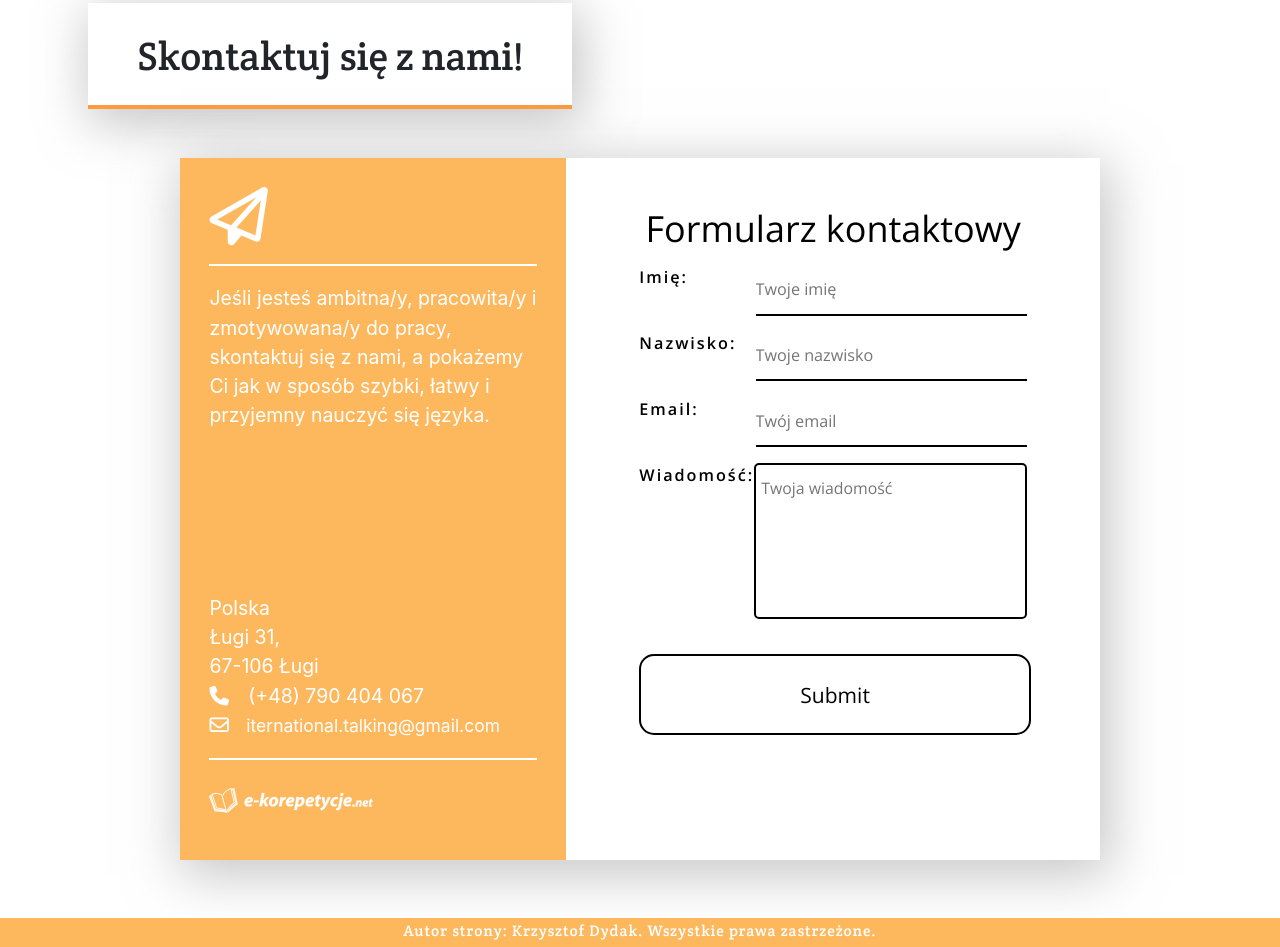
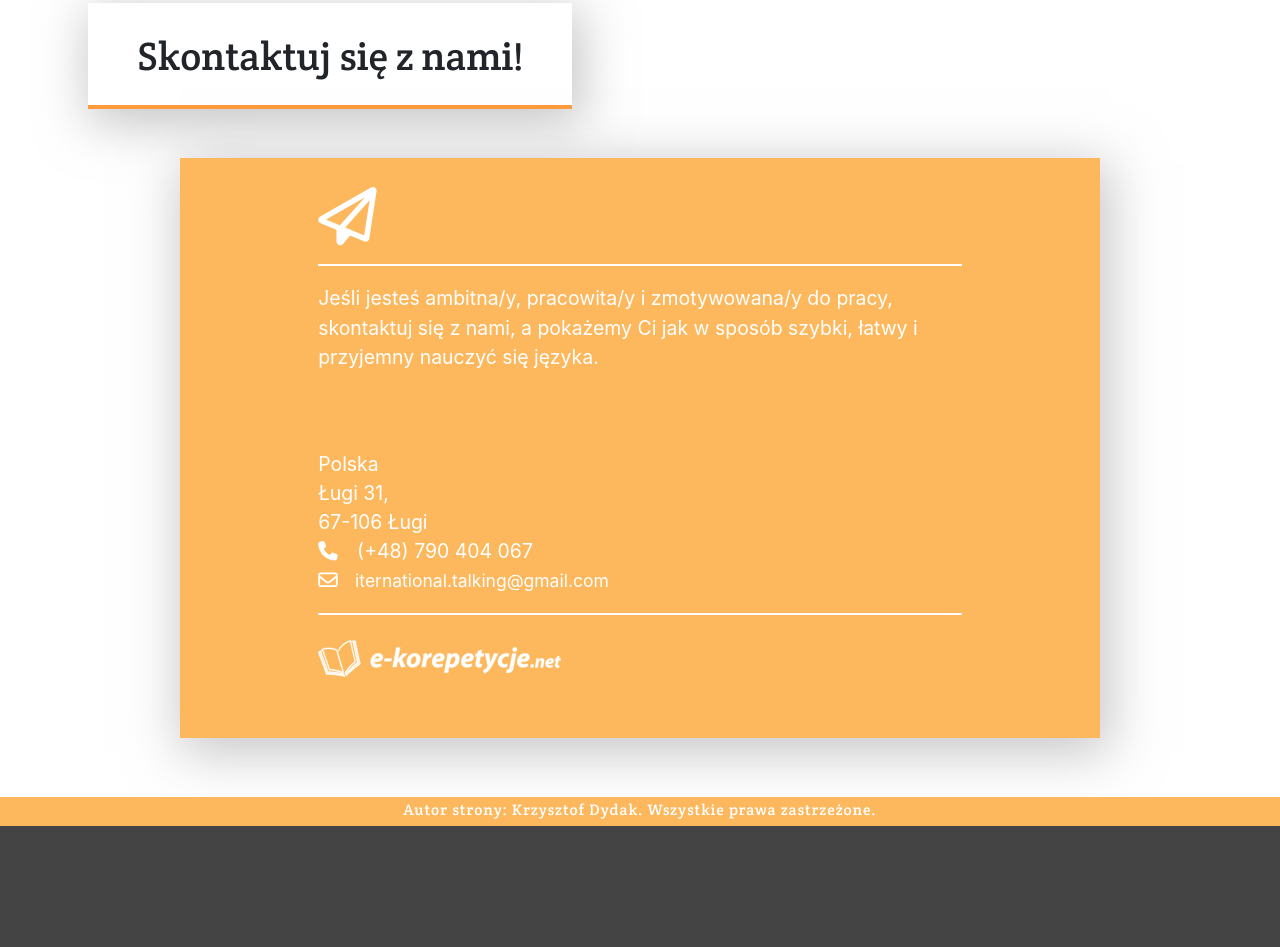
Before and after one commit to dkrzysztof/its, a plain HTML site: page index.html in a window 1280 px wide. Shown: the part 5230-6177 px from the top of the page. After the commit the page ends 6056 px from the top, so only its background shows below. Drawn offline with nearby package versions, Linux system fonts and the light colour scheme.

Commit message:
Removed form

```diff
--- a/index.html
+++ b/index.html
@@ -354,74 +354,6 @@
                         </div>
                     </div>
                 </div>
-                <div class="right-box">
-                    <form class="form" autocomplete="off">
-                        <div class="form-justify-content">
-                            <h2>Formularz kontaktowy</h2>
-                        </div>
-                        <div class="form-justify-content">
-                            <label class="form-label" for="name">Imię:</label>
-                            <input
-                                type="text"
-                                class="input"
-                                id="name"
-                                placeholder="Twoje imię"
-                                onfocus="highligh_text(event)"
-                                onfocusout="unhighlight_text(event)"
-                                name="fname"
-                                tabindex="1"
-                                required
-                            />
-                        </div>
-                        <div class="form-justify-content">
-                            <label class="form-label" for="surname"
-                                >Nazwisko:</label
-                            >
-                            <input
-                                type="text"
-                                class="input"
-                                id="surname"
-                                placeholder="Twoje nazwisko"
-                                onfocus="highligh_text(event)"
-                                onfocusout="unhighlight_text(event)"
-                                name="lname"
-                                tabindex="2"
-                                required
-                            />
-                        </div>
-                        <div class="form-justify-content">
-                            <label class="form-label" for="email">Email:</label>
-                            <input
-                                type="email"
-                                class="input"
-                                id="email"
-                                placeholder="Twój email"
-                                onfocus="highligh_text(event)"
-                                onfocusout="unhighlight_text(event)"
-                                tabindex="3"
-                                required
-                            />
-                        </div>
-                        <div class="form-justify-content">
-                            <label class="form-label" for="message"
-                                >Wiadomość:</label
-                            >
-                            <textarea
-                                type="text"
-                                class="form-text-area"
-                                id="message"
-                                class="form-text-area"
-                                placeholder="Twoja wiadomość"
-                                onfocus="highligh_text(event)"
-                                onfocusout="unhighlight_text(event)"
-                                tabindex="4"
-                                autocomplete="off"
-                                required
-                            ></textarea>
-                        </div>
-                        <input class="btn-submit" tabindex="4" type="submit" />
-                    </form>
-                </div>
             </div>
         </div>
         <!-- Stopka -->
--- a/public/css/index.css
+++ b/public/css/index.css
@@ -125,7 +125,7 @@
     }
     .left-box {
         height: auto;
-        width: 42%;
+        width: 100%;
     }
     .right-box {
         height: auto;
@@ -405,7 +405,7 @@ i + h4 {
 }
 
 div.box + div.box-container {
-    border: 1px solid gainsboro;
+    border: 1px solid rgb(149, 149, 149);
     box-sizing: border-box;
     border-radius: 10px;
     overflow: hidden;
@@ -426,6 +426,7 @@ div.box + div.box-container {
     background-color: #fffdfd;
     display: flex;
     flex-wrap: wrap;
+    max-width: 1400px;
 }
 
 .wrapper {
@@ -435,7 +436,7 @@ div.box + div.box-container {
 
 /* LEFT BOX */
 .left-box {
-    padding: 1.5em;
+    padding: 1.5em 15%;
     background-color: #fdb14de6;
     color: white;
     font-size: 1.2em;
@@ -454,7 +455,7 @@ i + span {
 
 .bottom-text {
     position: relative;
-    margin-top: 50%;
+    margin-top: 4em;
     bottom: 0;
     padding-bottom: 5%;
 }
```
